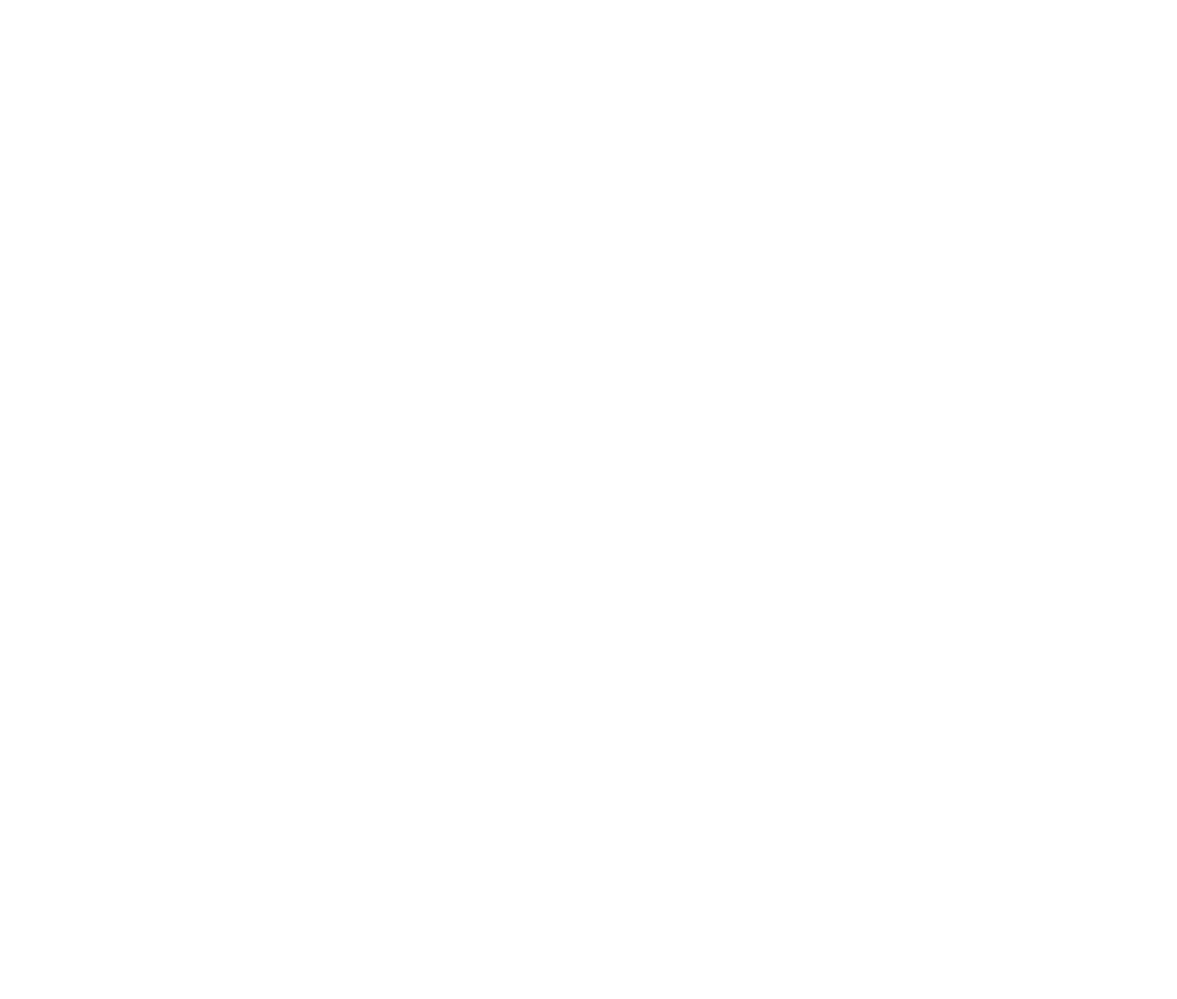
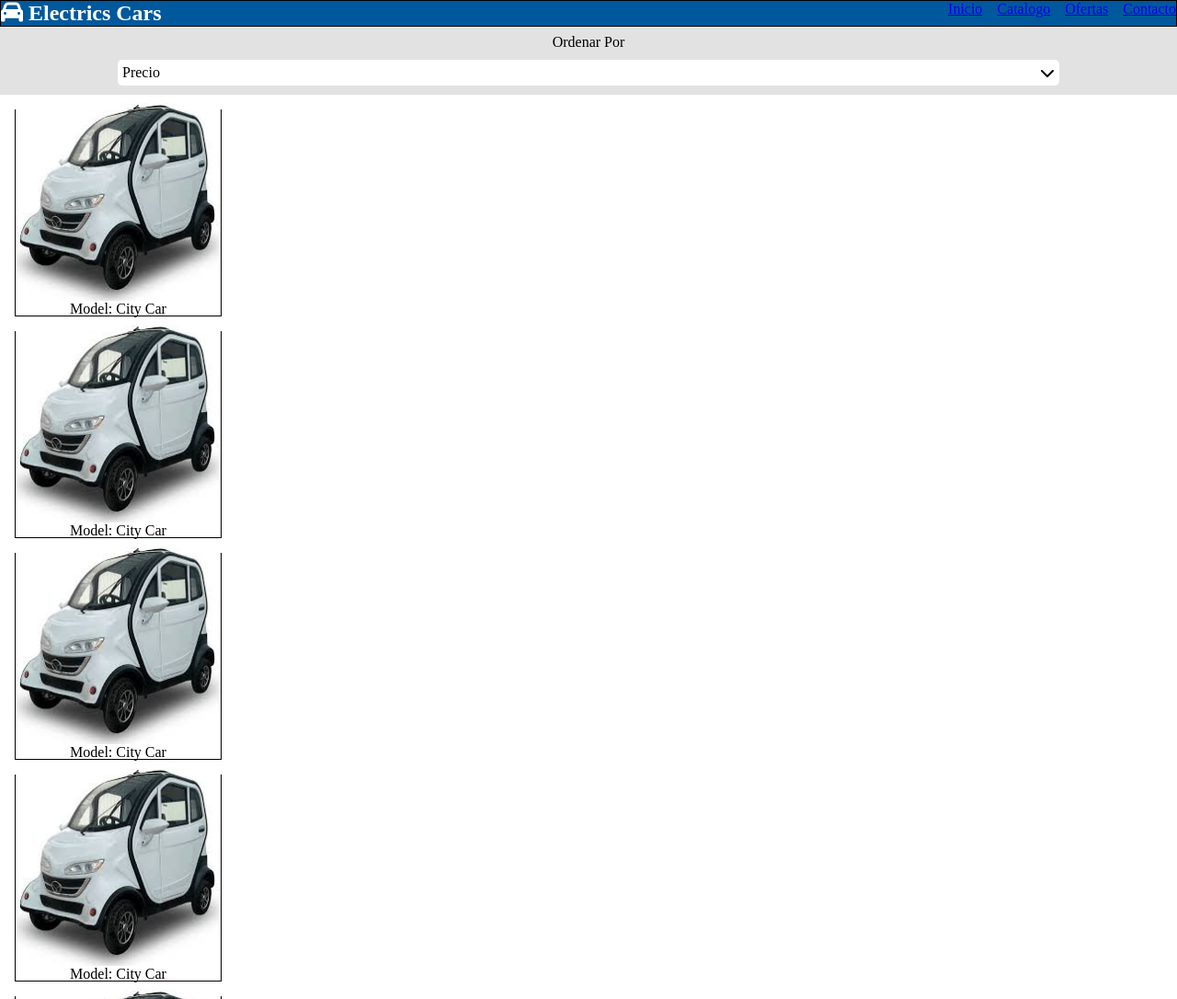
Before and after one commit to Tomas-navarro/electricCarStore, a plain HTML site: page index.html in a window 1280 px wide. Shown: the top 1086 px of the page at 92% size. Before the commit the page ends 800 px from the top, so only its background shows below. Drawn offline with Linux system fonts and the light colour scheme.

Commit message:
Añadi muchas cosas y no me acuerdo que eran

```diff
--- a/assets/css/style.css
+++ b/assets/css/style.css
@@ -4,16 +4,107 @@
     box-sizing: border-box;
 }
 
+li{
+    list-style-type: none;
+}
+
 header{
+    grid-area: header;
+    border: 1px solid black;
+    background-color: #00589d;
+    color: #ffff;
+    display: flex;
+    justify-content: space-between;
+}
 
+aside{
+    grid-area: filtro;
+    background-color: #e2e2e2;
+    display: flex;
+    flex-direction: column;
+    align-items: center;
+    padding-top: 8px;
+    font-size: medium;
+    font-weight: 500;
 }
+.optFiltro {
+    display: flex;
+    width: 80%;
+    background-color: #FFF;
+    margin: 10px;
+    justify-content: space-between;
+    padding: 5px;
+    border-radius: 5px;
+    align-items: center;
+  }
 main{
-
+    grid-area: main;
+    padding: 1rem;
+    display: flex;
 }
 footer{
-
+    grid-area: footer;
+    background-color: #002e6c;
+    color: #FFF;
+    display: flex;
+    text-align: center;
+    align-items: center;
+    flex-direction: column;
+}
+nav ul{
+    display: none;
+}
+.grid-container{
+    display: grid;
+    min-height: 100vh;
+    grid-template-areas:
+    "header"
+    "filtro"
+    "main"
+    "footer";
+    grid-template-rows: auto auto auto;
 }
 
-@media (min-height>=576px) {
+.productos-grid{
+    display: grid;
+    gap: 1rem;
+    grid-template-columns: 1fr;
+}
 
+.hamburger{
+    display: flex;
+    align-items:center;
+    padding: 10px;
 }
+.card{
+    border: 1px solid black;
+    height: 225px;
+    display: flex;
+    flex-direction: column;
+    text-align: center;
+    justify-content: center;
+    align-items: center;
+}
+.card > img{
+    width: 100%;
+    height: 100%;
+}
+.card > button {
+    background-color: #00589d;
+    color: #ffff;
+    border: none;
+    width: 100%;
+}
+
+@media (min-width: 576px) {
+    nav > ul {
+        display: flex;
+        gap: 1rem;
+        justify-content: center;
+        align-items: center;
+    }
+    .hamburger{
+        display: none;
+
+    }
+}
--- a/index.html
+++ b/index.html
@@ -1,22 +1,77 @@
 <!DOCTYPE html>
 <html lang="en">
+
 <head>
     <meta charset="UTF-8">
     <meta name="viewport" content="width=device-width, initial-scale=1.0">
+    <link rel="stylesheet" href="https://cdnjs.cloudflare.com/ajax/libs/font-awesome/6.6.0/css/all.min.css"
+        integrity="sha512-Kc323vGBEqzTmouAECnVceyQqyqdsSiqLQISBL29aUW4U/M7pSPA/gEUZQqv1cwx4OnYxTxve5UMg5GT6L4JJg=="
+        crossorigin="anonymous" referrerpolicy="no-referrer" />
     <link rel="stylesheet" href="./assets/css/style.css">
     <title>Document</title>
 </head>
+
 <body>
     <div class="grid-container">
         <header>
+            <h2><i class="fa-solid fa-car"></i> Electrics Cars</h2>
+            <nav>
+                <ul>
+                    <li><a href="#"> Inicio </a> </li>
+                    <li><a href="#"> Catalogo </a> </li>
+                    <li><a href="#"> Ofertas </a> </li>
+                    <li><a href="#"> Contacto </a> </li>
+                </ul>
+            </nav>
+            <div class="hamburger">
+                <i class="fa-solid fa-bars"></i>
+            </div>
+        </header>
 
-        </header>
+        <aside id="filtros" class="filtros">
+            <p>Ordenar Por</p>
+            <div class="optFiltro">
+                <p>Precio</p>
+                <i class="fa-solid fa-chevron-down"></i>
+            </div>
+        </aside>
         <main>
-
+            <div id="productos" class="productos-grid">
+                <div class="card">
+                    <img src="./assets/img/electric card.jpeg" alt="">
+                    <p>Model: City Car</p>
+                    <button>Ver más</button>
+                </div>
+                <div class="card">
+                    <img src="./assets/img/electric card.jpeg" alt="">
+                    <p>Model: City Car</p>
+                    <button>Ver más</button>
+                </div>
+                <div class="card">
+                    <img src="./assets/img/electric card.jpeg" alt="">
+                    <p>Model: City Car</p>
+                    <button>Ver más</button>
+                </div>
+                <div class="card">
+                    <img src="./assets/img/electric card.jpeg" alt="">
+                    <p>Model: City Car</p>
+                    <button>Ver más</button>
+                </div>
+                <div class="card">
+                    <img src="./assets/img/electric card.jpeg" alt="">
+                    <p>Model: City Car</p>
+                    <button>Ver más</button>
+                </div>
+            </div>
         </main>
         <footer>
-
+            <div>
+                <i class="fa-brands fa-facebook"></i>
+                <i class="fa-brands fa-instagram"></i>
+            </div>
+            <p>Todos los derechos reservados.</p>
         </footer>
     </div>
 </body>
+
 </html>
```
Also changed, not shown: assets/img/electric card.jpeg (added).
